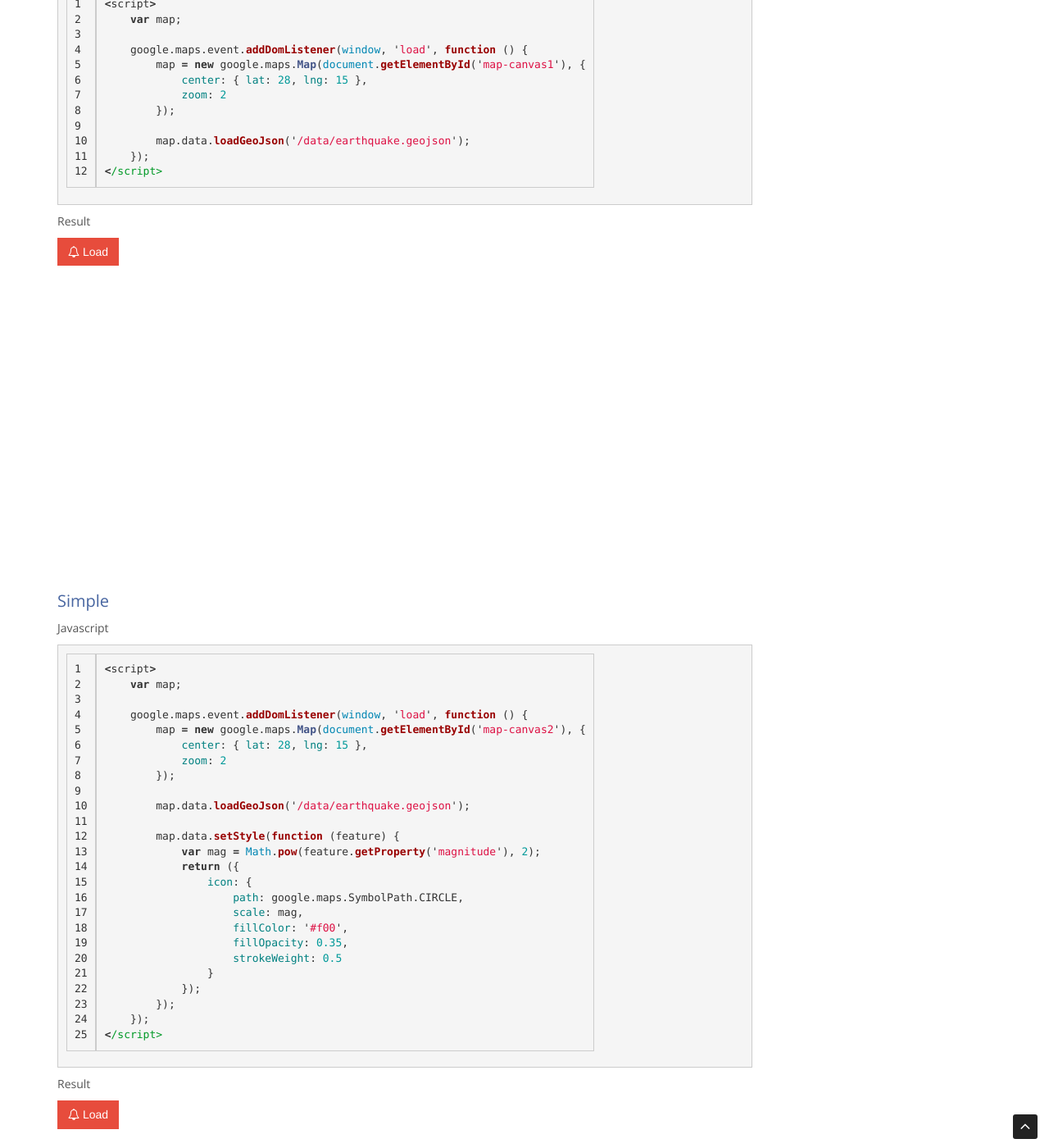
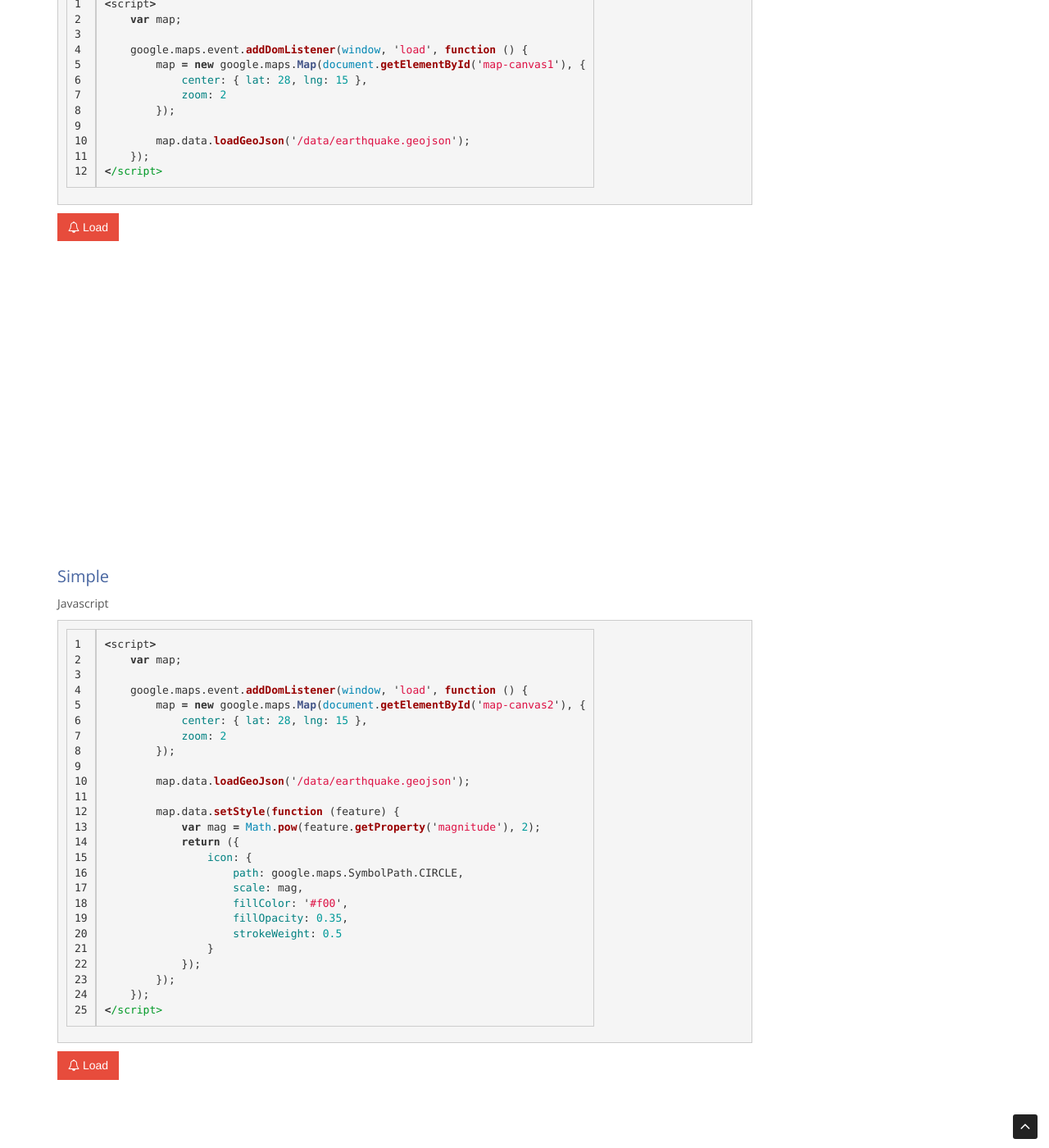
Before and after one commit to alvarotolentino/alvarotolentino.github.io, a Jekyll site: the page built from _posts/2015-07-07-Earthquake-Data-Visualization.markdown, in a window 1280 px wide and 1400 px high, scrolled down 2325 px. Shown: the whole window at 82% size. Built offline with Jekyll 4.4.1, drawn with Linux system fonts in a browser that asks for light colours.

Commit message:
Update button

```diff
--- a/_posts/2015-07-07-Earthquake-Data-Visualization.markdown
+++ b/_posts/2015-07-07-Earthquake-Data-Visualization.markdown
@@ -118,8 +118,8 @@ Below three examples of the use of Google Maps API
 </script>
 {% endhighlight %}
 
-<h5>Result</h5>
 <button class="btn-u btn-u-red" type="button" onclick="loadMap1()"><i class="fa fa-bell-o"></i> Load</button>
+
 <div id="map-canvas1" style="width:auto;height:380px;"></div>
 
 
@@ -153,10 +153,9 @@ Below three examples of the use of Google Maps API
 </script>
 {% endhighlight %}
 
-<h5>Result</h5>
 <button class="btn-u btn-u-red" type="button" onclick="loadMap2()"><i class="fa fa-bell-o"></i> Load</button>
+
 <div id="map-canvas2" style="width:auto;height:380px;"></div>
-
 
 <h3>Custom</h3>
 <h5>Javascript</h5>
@@ -226,8 +225,8 @@ Below three examples of the use of Google Maps API
 </script>
 {% endhighlight %}
 
-<h5>Result</h5>
 <button class="btn-u btn-u-red" type="button" onclick="loadMap3()"><i class="fa fa-bell-o"></i> Load</button>
+
 <div id="map-canvas3" style="width:auto;height:380px;"></div>
 
 <script src="https://maps.googleapis.com/maps/api/js?key=AIzaSyDeo37ZEPzpUI8AHly34EFA4We-irhnOJA"></script>
```
